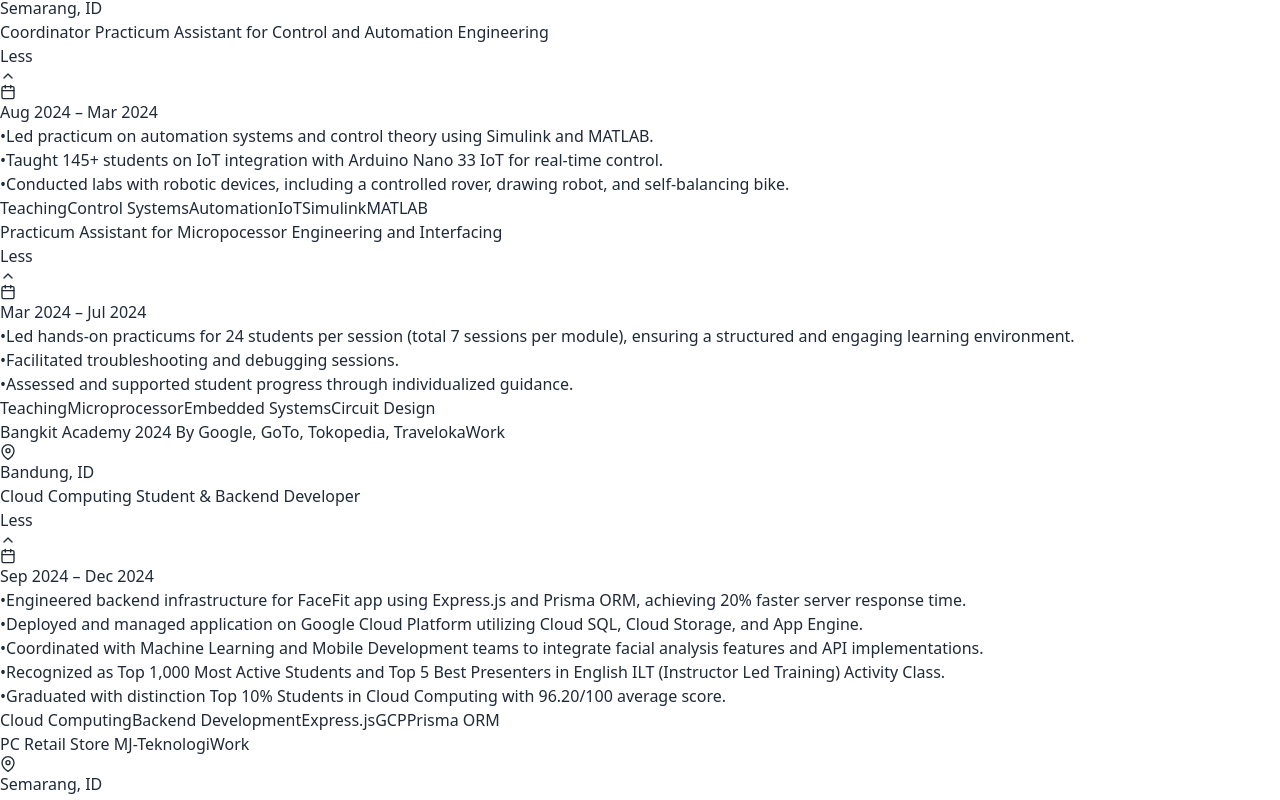
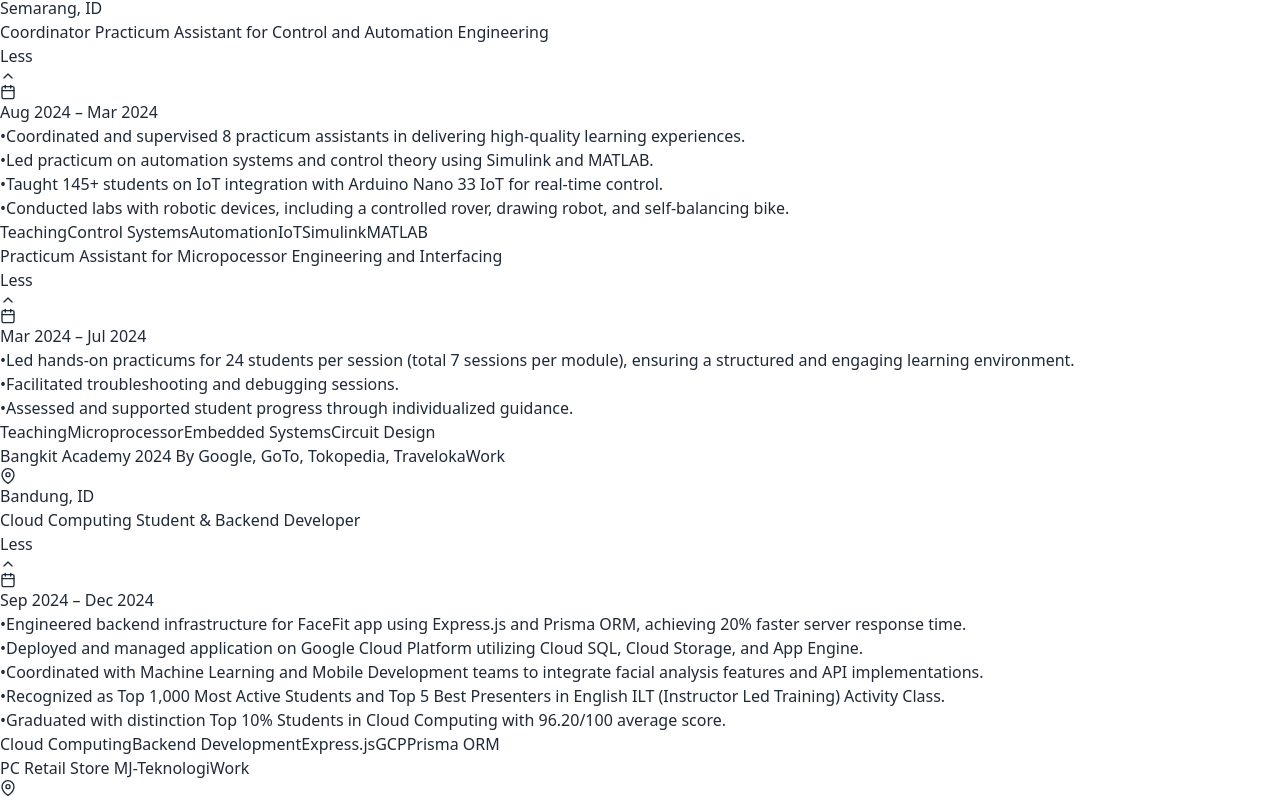
Before and after one commit to gelaws-hub/ibnu-porto, a React (Vite) app: page / in a window 1280 px wide. Shown: the part 6997-7797 px from the top of the page. Built offline with nearby package versions, Linux system fonts and the light colour scheme.

Commit message:
fix experience structure

```diff
--- a/src/components/Experience.jsx
+++ b/src/components/Experience.jsx
@@ -1,7 +1,8 @@
-import { useState, useEffect, useRef } from "react"
+import { useState, useEffect } from "react"
 import { Calendar, MapPin, ChevronDown, ChevronUp, Minimize2, Maximize2, Briefcase, Users, Code } from "react-feather"
 
 import { categorizedExperiences } from "./data/experiences"
+import { AnimatedLink } from "./AnimatedLink"
 
 // Flatten all experiences for when "All" category is selected
 // Replace the existing allExperiences definition with this:
@@ -11,50 +12,12 @@
   ...categorizedExperiences.project,
 ]
 
-// Custom hook for scroll animations using Intersection Observer
-const useScrollAnimation = (threshold = 0.1) => {
-  const ref = useRef(null)
-  const [isVisible, setIsVisible] = useState(false)
-
-  useEffect(() => {
-    const observer = new IntersectionObserver(
-      ([entry]) => {
-        if (entry.isIntersecting) {
-          setIsVisible(true)
-          // Once visible, no need to observe anymore
-          if (ref.current) observer.unobserve(ref.current)
-        }
-      },
-      {
-        threshold,
-      },
-    )
-
-    const currentRef = ref.current
-    if (currentRef) {
-      observer.observe(currentRef)
-    }
-
-    return () => {
-      if (currentRef) {
-        observer.unobserve(currentRef)
-      }
-    }
-  }, [threshold])
-
-  return { ref, isVisible }
-}
-
 // Section Header Component
 const SectionHeader = () => {
-  const { ref, isVisible } = useScrollAnimation()
 
   return (
     <div
-      ref={ref}
-      className={`text-center mb-12 transition-all duration-400 transform ${
-        isVisible ? "opacity-100 translate-y-0" : "opacity-0 translate-y-10"
-      }`}
+      className={`text-center mb-12 transition-all duration-400 transform`}
     >
       <h2 className="text-3xl md:text-4xl font-bold text-gray-900 dark:text-white mb-4">
         <span className="relative inline-block">
@@ -71,14 +34,10 @@
 
 // Category Tabs Component
 const CategoryTabs = ({ categories, activeCategory, setActiveCategory }) => {
-  const { ref, isVisible } = useScrollAnimation(0.2)
 
   return (
     <div
-      ref={ref}
-      className={`flex flex-wrap justify-center gap-2 mb-6 transition-all duration-300 delay-100 transform ${
-        isVisible ? "opacity-100 translate-y-0" : "opacity-0 translate-y-10"
-      }`}
+      className={`flex flex-wrap justify-center gap-2 mb-6 transition-all duration-300`}
     >
       {categories.map((category) => (
         <button
@@ -100,14 +59,10 @@
 
 // Experience Controls Component
 const ExperienceControls = ({ isAllExpanded, toggleAll }) => {
-  const { ref, isVisible } = useScrollAnimation(0.2)
 
   return (
     <div
-      ref={ref}
-      className={`flex justify-end mb-2 transition-all duration-400 delay-200 transform ${
-        isVisible ? "opacity-100 translate-y-0" : "opacity-0 translate-y-10"
-      }`}
+      className={`flex justify-end mb-2 transition-all duration-400 delay-200 transform`}
     >
       <div onClick={toggleAll} className="px-4 rounded-lg flex gap-4 items-center cursor-pointer">
         <span className="text-sm font-medium text-gray-600 dark:text-gray-400 transition-all duration-300 opacity-100">
@@ -129,28 +84,21 @@
   )
 }
 
-// Update the ExperienceCard component to handle multiple roles
-// Replace the entire ExperienceCard component with this:
-// Experience Card Component
-const ExperienceCard = ({ company, index, toggleExpand, expandedIds }) => {
-  const { ref, isVisible } = useScrollAnimation(0.1)
-  const isEven = index % 2 === 0
+const ExperienceCard = ({ company, toggleExpand, expandedIds, index }) => {
   const hasMultipleRoles = company.roles.length > 1
+
+  const isEven = index % 2 === 0;
 
   return (
     <div
-      ref={ref}
-      className={`relative mb-8 ${"md:pl-8 md:ml-1/2"} transition-all duration-400 transform ${
-        isVisible ? "opacity-100 translate-y-0" : `opacity-0 ${isEven ? "translate-x-10" : "-translate-x-10"}`
-      }`}
-      style={{ transitionDelay: `${index * 100}ms` }}
+      className={`relative mb-8 ${isEven ? "md:mr-8 md:ml-auto" : "md:pl-8 md:ml-1/2"} transition-all duration-400 transform ease-in group`}
     >
       <div className="hidden md:block absolute top-6 -left-3 md:left-auto md:right-auto md:-translate-x-1/2 w-6 h-6 rounded-full border-4 border-white dark:border-gray-900 bg-teal-500"></div>
 
       <div className="ml-8 md:ml-0 bg-white/80 dark:bg-gray-800/80 backdrop-blur-sm p-6 rounded-lg shadow-md border border-gray-200/50 dark:border-gray-700/50 hover:shadow-lg transition-all duration-300">
         {/* Company Header */}
         <div className="mb-4">
-          <h3 className="text-xl font-bold text-gray-900 dark:text-white mb-2">
+          <AnimatedLink href={company.companyUrl} target="_blank" group="group" className="text-xl font-bold text-gray-900 dark:text-white mb-2">
             {company.company}
             {/* Category Badge */}
             <span
@@ -164,7 +112,7 @@
             >
               {company.category.charAt(0).toUpperCase() + company.category.slice(1)}
             </span>
-          </h3>
+          </AnimatedLink>
 
           <div className="flex flex-wrap items-center text-gray-600 dark:text-gray-400 mb-2">
             <div className="flex items-center mb-2">
@@ -244,30 +192,21 @@
 
 // Empty State Component
 const EmptyState = () => {
-  const { ref, isVisible } = useScrollAnimation(0.2)
 
   return (
     <div
-      ref={ref}
-      className={`text-center py-12 bg-white/80 dark:bg-gray-800/80 backdrop-blur-sm rounded-lg transition-all duration-400 transform ${
-        isVisible ? "opacity-100 translate-y-0" : "opacity-0 translate-y-10"
-      }`}
+      className={`text-center py-12 bg-white/80 dark:bg-gray-800/80 backdrop-blur-sm rounded-lg transition-all duration-400 transform`}
     >
       <p className="text-gray-600 dark:text-gray-400">No experiences found in this category.</p>
     </div>
   )
 }
 
-// Update the ExperienceTimeline component to pass company objects instead of individual experiences
-// Replace the ExperienceTimeline component with this:
-// Timeline Component
 const ExperienceTimeline = ({ companies, toggleExpand, expandedIds }) => {
-  const { ref, isVisible } = useScrollAnimation(0.1)
 
   return (
     <div
-      ref={ref}
-      className={`relative transition-all duration-400 delay-300 transform ${isVisible ? "opacity-100" : "opacity-0"}`}
+      className={`relative transition-all duration-400 delay-300 transform`}
     >
       <div className="absolute left-4 md:left-1/2 h-full w-0.5 bg-gray-200 dark:bg-gray-700 transform md:-translate-x-1/2"></div>
 
@@ -288,9 +227,6 @@
   )
 }
 
-// Update the main Experience component to work with the new data structure
-// Replace the Experience component with this:
-// Main Experience Component
 const Experience = () => {
   const [activeCategory, setActiveCategory] = useState("all")
   const [expandedIds, setExpandedIds] = useState([])
--- a/src/components/data/experiences.js
+++ b/src/components/data/experiences.js
@@ -3,13 +3,15 @@
     {
       companyId: "diponegoro-university",
       company: "Department of Computer Engineering, Diponegoro University",
+      companyUrl: "https://www.undip.ac.id",
       location: "Semarang, ID",
       roles: [
         {
-          id: 111,
+          id: 'coor-tko',
           role: "Coordinator Practicum Assistant for Control and Automation Engineering",
           period: "Aug 2024 – Mar 2024",
           description: [
+            "Coordinated and supervised 8 practicum assistants in delivering high-quality learning experiences.",
             "Led practicum on automation systems and control theory using Simulink and MATLAB.",
             "Taught 145+ students on IoT integration with Arduino Nano 33 IoT for real-time control.",
             "Conducted labs with robotic devices, including a controlled rover, drawing robot, and self-balancing bike.",
@@ -17,7 +19,7 @@
           tags: ["Teaching", "Control Systems", "Automation", "IoT", "Simulink", "MATLAB"],
         },
         {
-          id: 112,
+          id: 'tma',
           role: "Practicum Assistant for Micropocessor Engineering and Interfacing",
           period: "Mar 2024 – Jul 2024",
           description: [
@@ -33,10 +35,11 @@
     {
       companyId: "bangkit-academy",
       company: "Bangkit Academy 2024 By Google, GoTo, Tokopedia, Traveloka",
+      companyUrl: "https://www.linkedin.com/company/bangkit-academy",
       location: "Bandung, ID",
       roles: [
         {
-          id: 2,
+          id: 'bangkit-cc',
           role: "Cloud Computing Student & Backend Developer",
           period: "Sep 2024 – Dec 2024",
           description: [
@@ -54,10 +57,11 @@
     {
       companyId: "mj-teknologi",
       company: "PC Retail Store MJ-Teknologi",
+      companyUrl: "https://www.instagram.com/mjteknologi_semarang",
       location: "Semarang, ID",
       roles: [
         {
-          id: 3,
+          id: 'mj-teknologi',
           role: "Full Stack Developer – Final Project",
           period: "Aug 2024 – Jan 2025",
           description: [
@@ -74,9 +78,10 @@
       companyId: "fiverr",
       company: "Fiverr Freelance Platform",
       location: "Remote",
+      companyUrl: "https://www.fiverr.com/vid_designer",
       roles: [
         {
-          id: 6,
+          id: 'fiverr-3d',
           role: "Freelance 3D Product Designer",
           period: "Sep 2020 – Sep 2024",
           description: [
@@ -94,12 +99,14 @@
       companyId: "computer-engineering-research-club",
       company: "Computer Engineering Research Club",
       location: "Semarang, ID",
+      companyUrl: "https://www.linkedin.com/company/cerc-undip",
       roles: [
         {
-          id: 7,
+          id: 'cerc-mentor',
           role: "Multimedia Mentor",
           period: "Apr 2023 – Oct 2023",
           description: [
+            "Guest Speaker at School of Research 2023 event, presenting on 3D modeling and animation.",
             "Introduced club members to the world of 3D, exploring its possibilities and applications.",
             "Led hands-on sessions in 3D modeling, texturing, and animation using Blender 3D.",
           ],
@@ -112,9 +119,10 @@
       companyId: "computer-engineering-student-association",
       company: "Computer Engineering Student Association",
       location: "Semarang, ID",
+      companyUrl: "https://www.instagram.com/himaskomundip",
       roles: [
         {
-          id: 8,
+          id: 'himaskom-research',
           role: "Research Staff",
           period: "Sep 2022 - Dec 2023",
           description: [
@@ -131,9 +139,10 @@
       companyId: "computer-engineering-al-muharrik",
       company: "Computer Engineering Islamic Organization (Al-Muharrik)",
       location: "Semarang, ID",
+      companyUrl: "https://www.instagram.com/almuharrik_siskom",
       roles: [
         {
-          id: 8,
+          id: 'almuharrik-syiar-head',
           role: "Head of Syiar division",
           period: "Aug 2023 - Mar 2024",
           description: [
@@ -144,7 +153,7 @@
           tags: ["Research", "Event Management", "Student Organization"],
         },
         {
-          id: 81,
+          id: 'almuharrik-syiar-member',
           role: "Member of Syiar division",
           period: "Aug 2023 - Mar 2024",
           description: [
@@ -160,9 +169,10 @@
       companyId: "islamic-middle-school",
       company: "Islamic Middle School of Pangeran Diponegoro",
       location: "Semarang, ID",
+      companyUrl: "https://www.instagram.com/smptq_pangerandiponegoro",
       roles: [
         {
-          id: 9,
+          id: 'smptq-teacher',
           role: "Community Service Participant",
           period: "Feb 2024",
           description: [
@@ -181,9 +191,10 @@
       companyId: "national-student-exhibition",
       company: "National Student Exhibition Information and Technology",
       location: "Malang, ID",
+      companyUrl: "https://gemastik.kemdikbud.go.id/",
       roles: [
         {
-          id: 10,
+          id: 'gemastik-game',
           role: "Game Developer",
           period: "Aug 2022 – Nov 2022",
           description: [
@@ -197,12 +208,13 @@
       category: "project",
     },
     {
-      companyId: "government-cominfo",
+      companyId: "government-diskominfo",
       company: "Government of Communication Department and Informatics",
       location: "Semarang, ID",
+      companyUrl: "https://diskominfo.semarangkota.go.id",
       roles: [
         {
-          id: 4,
+          id: 'diskominfo-intern',
           role: "Project Manager and UI/UX Designer Internship",
           period: "Sep 2023 – Nov 2023",
           description: [
@@ -219,9 +231,10 @@
       companyId: "personal-portfolio",
       company: "Personal Portfolio Website",
       location: "Remote",
+      companyUrl: "https://ibnu-fadhil.my.id",
       roles: [
         {
-          id: 11,
+          id: 'portfolio-website',
           role: "Fullstack Developer",
           period: "Jan 2024 – Feb 2024",
           description: [
@@ -238,9 +251,10 @@
       companyId: "smart-home",
       company: "Smart Home Automation System",
       location: "Semarang, ID",
+      companyUrl: "#smart-home",
       roles: [
         {
-          id: 12,
+          id: 'smart-home-iot',
           role: "IoT Developer",
           period: "Nov 2023 – Jan 2024",
           description: [
@@ -255,31 +269,3 @@
     },
   ],
 }
-
-// Example of how to add multiple roles to the same company:
-// Just add this to the data structure above to test multiple roles
-/*
-// In the work array:
-{
-  companyId: "example-company-with-multiple-roles",
-  company: "Example Company",
-  location: "City, Country",
-  roles: [
-    {
-      id: 101,
-      role: "Senior Developer",
-      period: "Jan 2023 - Present",
-      description: ["Description 1", "Description 2"],
-      tags: ["Tag1", "Tag2"],
-    },
-    {
-      id: 102,
-      role: "Junior Developer",
-      period: "Jan 2021 - Dec 2022",
-      description: ["Description 1", "Description 2"],
-      tags: ["Tag1", "Tag2"],
-    }
-  ],
-  category: "work",
-}
-*/
```
